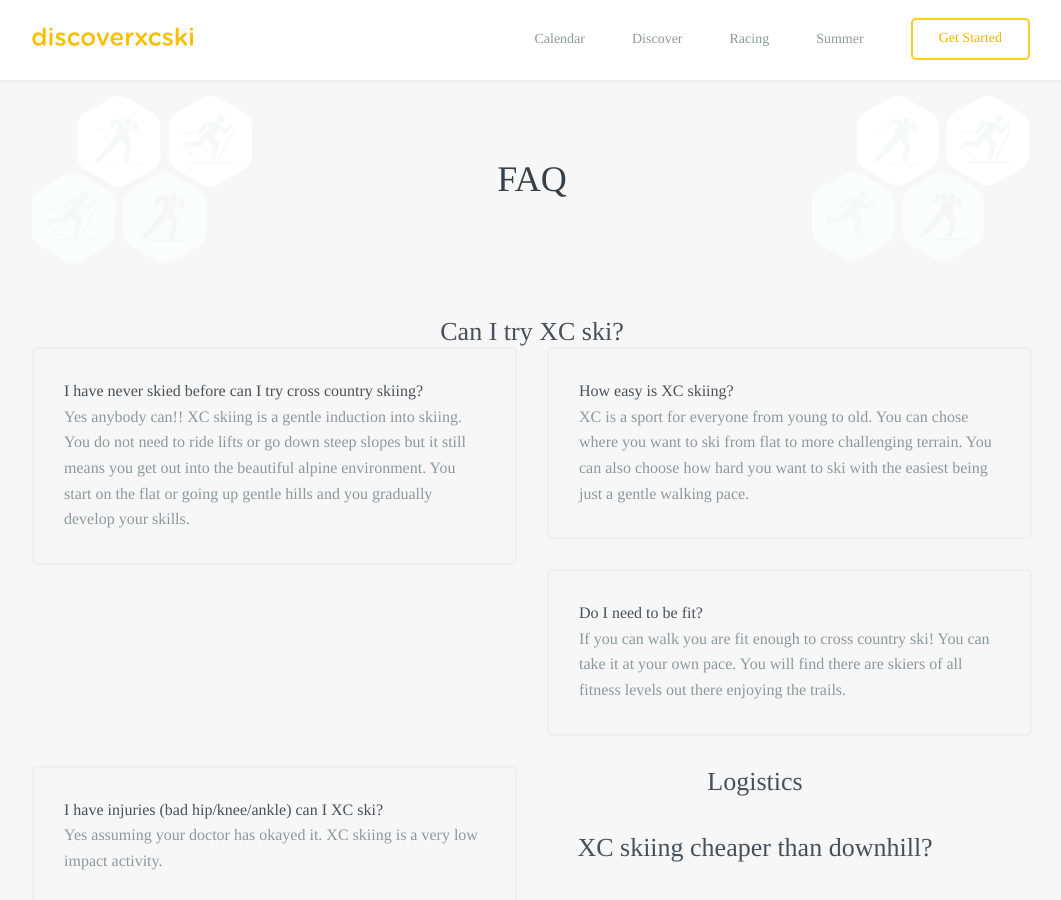
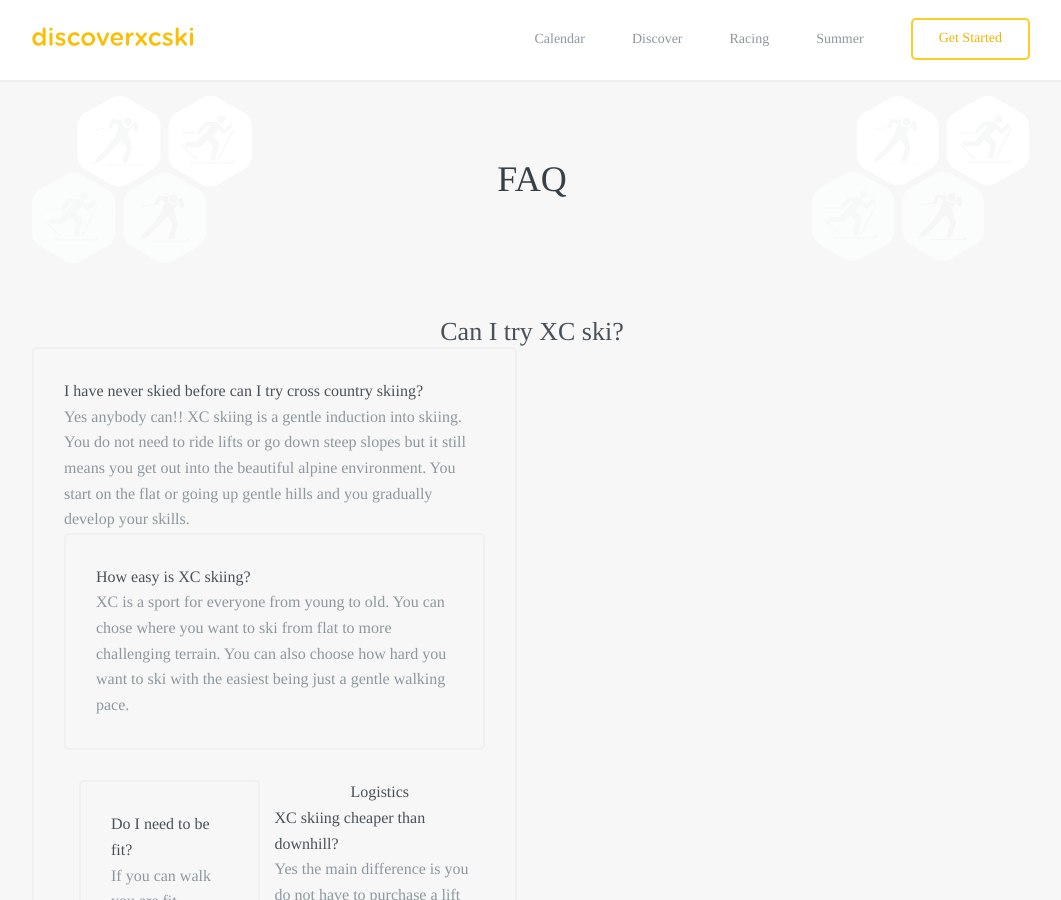
Before and after one commit to robcatto/robcatto.github.io, a Jekyll site: the page built from faq/index.html, in a window 1280 px wide and 900 px high. Shown: the whole window, without its empty margins (108-1169 px from the left). Built offline with Jekyll 4.4.1, drawn with Linux system fonts in a browser that asks for light colours; some web fonts are replaced; Markdown is read by kramdown in place of the engine named in the settings.

Commit message:
Update index.html

```diff
--- a/faq/index.html
+++ b/faq/index.html
@@ -49,25 +49,25 @@ layout: default
                         <p>
                                 Yes anybody can!!  XC skiing is a gentle induction into skiing.  You do not need to ride lifts or go down steep slopes but it still means you get out into the beautiful alpine environment. You start on the flat or going up gentle hills and you gradually develop your skills.
                         </p>
-                        </div>
-                      </div>
-                      <div class="column two">
+
+
+
                       <div class="large-outline">
                         <h3>How easy is XC skiing?</h3>
                         <p>
                                 XC is a sport for everyone from young to old.  You can chose where you want to ski from flat to more challenging terrain.  You can also choose how hard you want to ski with the easiest being just a gentle walking pace.
                         </p>
                         </div>
-                      </div>
+
                       <div class="column two">
                       <div class="large-outline">
                         <h3>Do I need to be fit?</h3>
                         <p>
                                 If you can walk you are fit enough to cross country ski! You can take it at your own pace.  You will find there are skiers of all fitness levels out there enjoying the trails.
                         </p>
+
                         </div>
-                        </div>
-                        <div class="column two">
+
                         <div class="large-outline">
                         <h3>I have injuries (bad hip/knee/ankle) can I XC ski?</h3>
                         <p>
```
